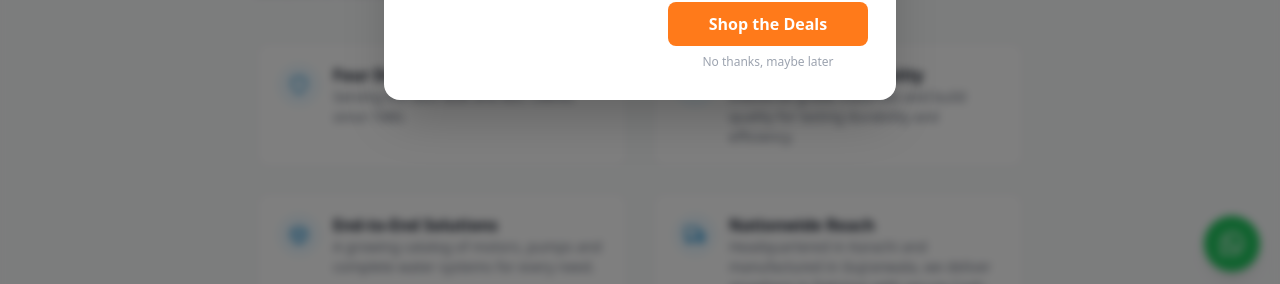
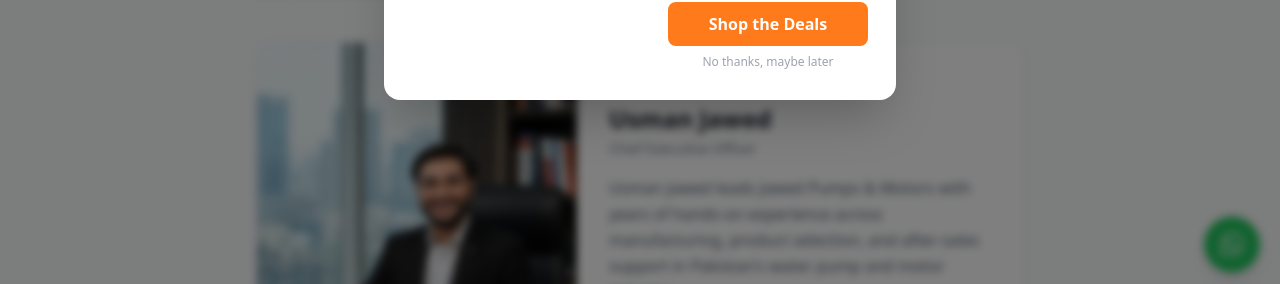
Before and after one commit to Yumman1/Water_pump_webstore, a Next.js app: page /about in a window 1280 px wide. Shown: the part 506-790 px from the top of the page. Built offline with nearby package versions, Linux system fonts and the light colour scheme; no server answers; the database is empty.

Commit message:
Add CEO profile section to About page with Usman Jawed photo and bio.
Co-authored-by: Cursor <cursoragent@cursor.com>

```diff
--- a/src/app/(store)/about/page.tsx
+++ b/src/app/(store)/about/page.tsx
@@ -1,4 +1,5 @@
 import type { Metadata } from "next";
+import Image from "next/image";
 import { siteConfig } from "@/config/site";
 import { Icons, type IconName } from "@/components/ui/icons";
 import { Certifications } from "@/components/store/Certifications";
@@ -60,6 +61,38 @@ export default function AboutPage() {
             </p>
           </div>
 
+          <section className="mt-10 overflow-hidden rounded-2xl border bg-white shadow-sm">
+            <div className="grid gap-0 md:grid-cols-[minmax(240px,320px)_1fr]">
+              <div className="relative aspect-[4/5] min-h-[280px] bg-gray-100 md:aspect-auto md:min-h-full">
+                <Image
+                  src="/images/ceo-usman-jawed.jpg"
+                  alt="Usman Jawed, Chief Executive Officer of Jawed Pumps & Motors"
+                  fill
+                  sizes="(max-width: 768px) 100vw, 320px"
+                  className="object-cover object-top"
+                  priority
+                />
+              </div>
+              <div className="flex flex-col justify-center p-6 sm:p-8">
+                <p className="text-sm font-semibold uppercase tracking-wide text-brand-600">Leadership</p>
+                <h2 className="mt-2 text-2xl font-bold text-gray-900">Usman Jawed</h2>
+                <p className="mt-1 text-sm font-medium text-gray-500">Chief Executive Officer</p>
+                <div className="mt-4 space-y-3 text-gray-600 leading-relaxed">
+                  <p>
+                    Usman Jawed leads {siteConfig.legalName} with years of hands-on experience across
+                    manufacturing, product selection, and after-sales support in Pakistan&apos;s water pump and
+                    motor industry.
+                  </p>
+                  <p>
+                    Building on a legacy that began in 1980, he is focused on bringing genuine,
+                    industrial-grade solutions to homes, farms, and businesses nationwide—combining trusted
+                    engineering with the service and reliability customers expect from the Jawed name.
+                  </p>
+                </div>
+              </div>
+            </div>
+          </section>
+
           <div className="mt-10 grid gap-6 sm:grid-cols-2">
             {highlights.map((f) => {
               const Icon = Icons[f.icon] ?? Icons.check;
```
Also changed, not shown: public/images/ceo-usman-jawed.jpg (added).
